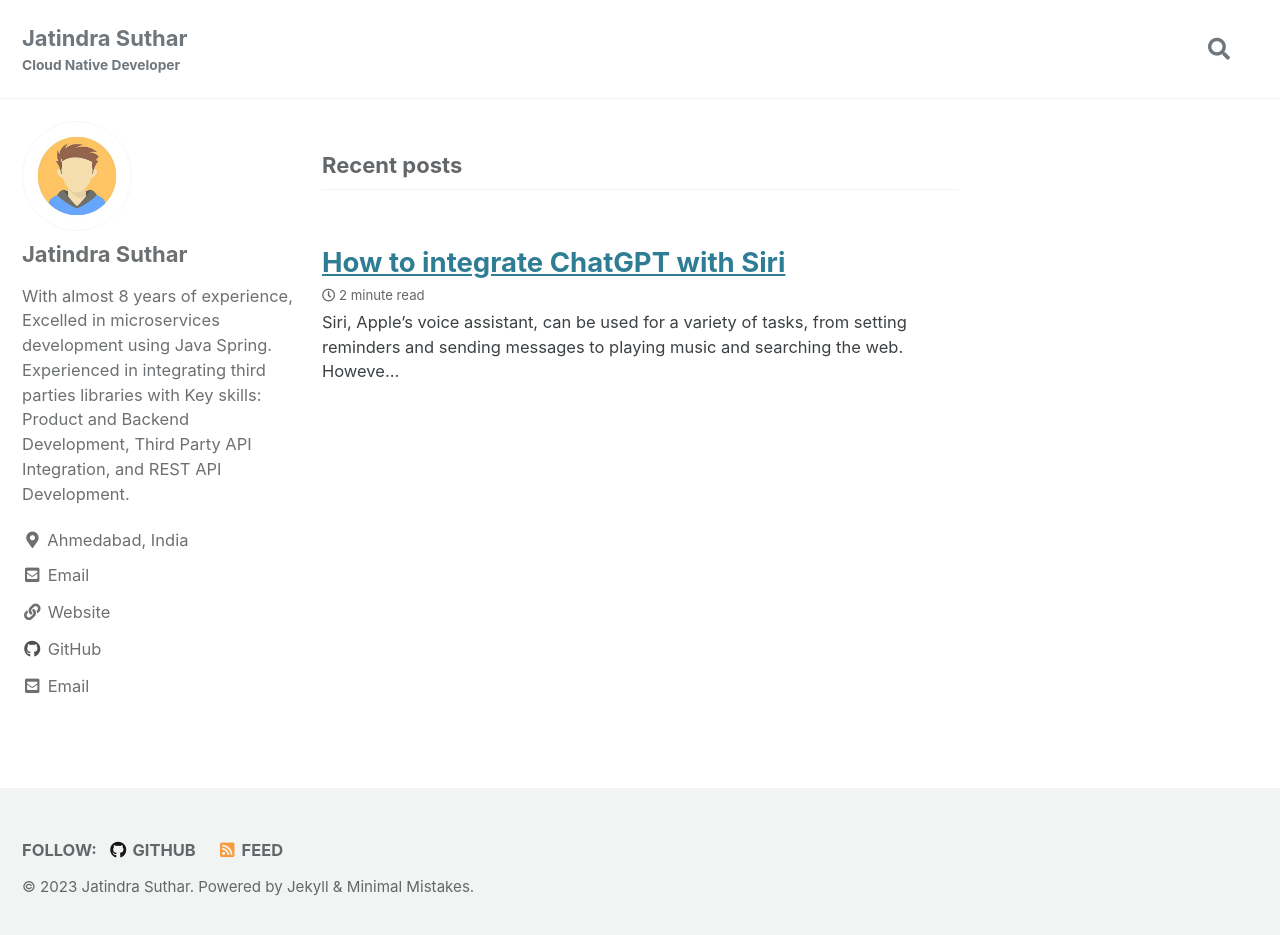
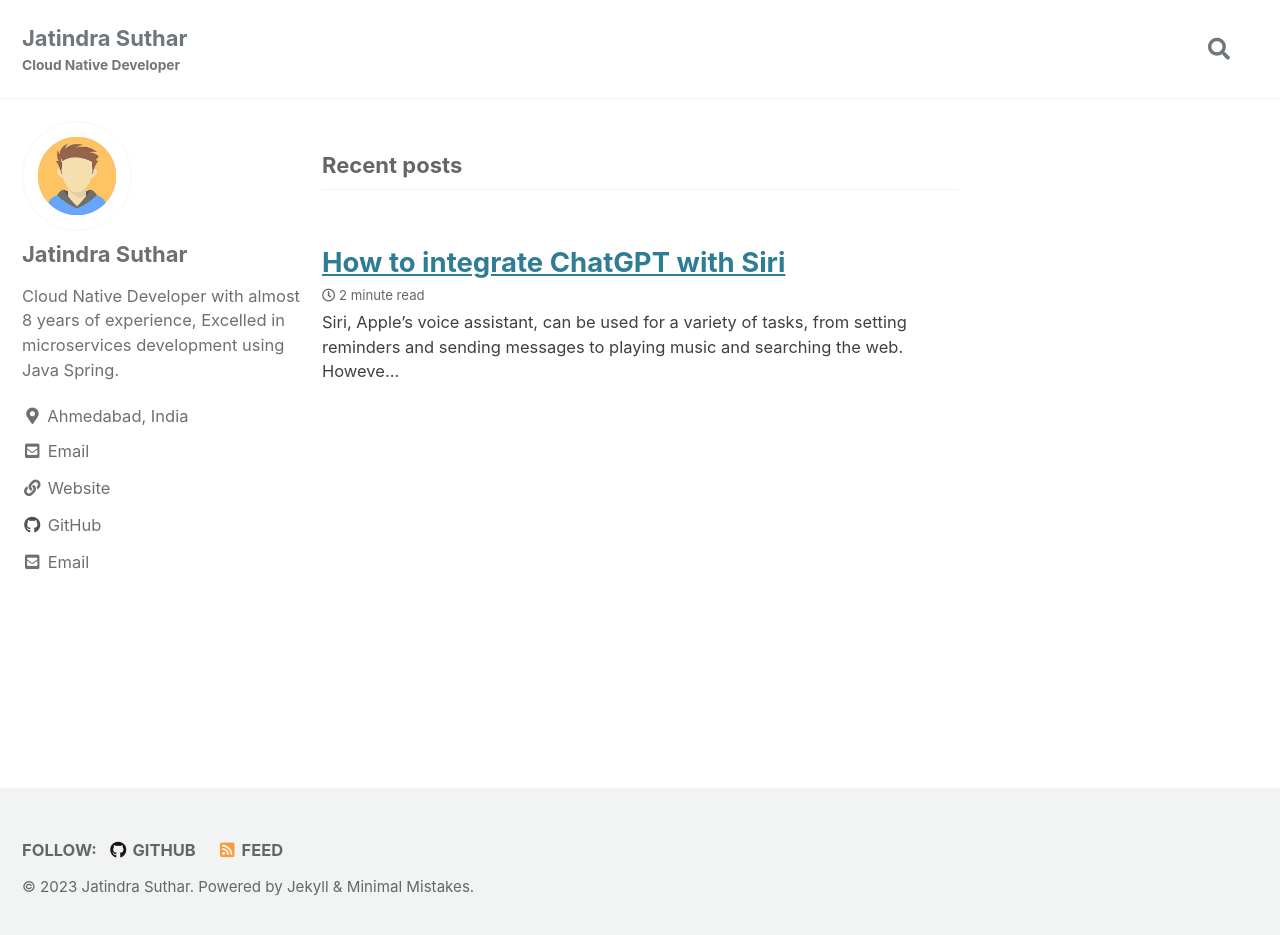
Before and after one commit to jatindra-suthar/jatindra-suthar.github.io, a Jekyll site: the page built from index.html, in a window 1280 px wide and 943 px high. Shown: the top 935 px of the window. Built offline with Jekyll 4.4.1, drawn with Linux system fonts in a browser that asks for light colours; cached includes are drawn as plain includes; the list of posts is cut into pages by our own code.

Commit message:
Bio update

```diff
--- a/_config.yml
+++ b/_config.yml
@@ -106,7 +106,7 @@ analytics:
 author:
   name             : "Jatindra Suthar"
   avatar           : "/assets/images/avatar.jpeg"
-  bio              : "With almost 8 years of experience, Excelled in microservices development using Java Spring. Experienced in integrating third parties libraries with Key skills: Product and Backend Development, Third Party API Integration, and REST API Development."
+  bio              : "Cloud Native Developer with almost 8 years of experience, Excelled in microservices development using Java Spring."
   location         : "Ahmedabad, India"
   email            : "sutharjatindra@gmail.com"
   links:
```
